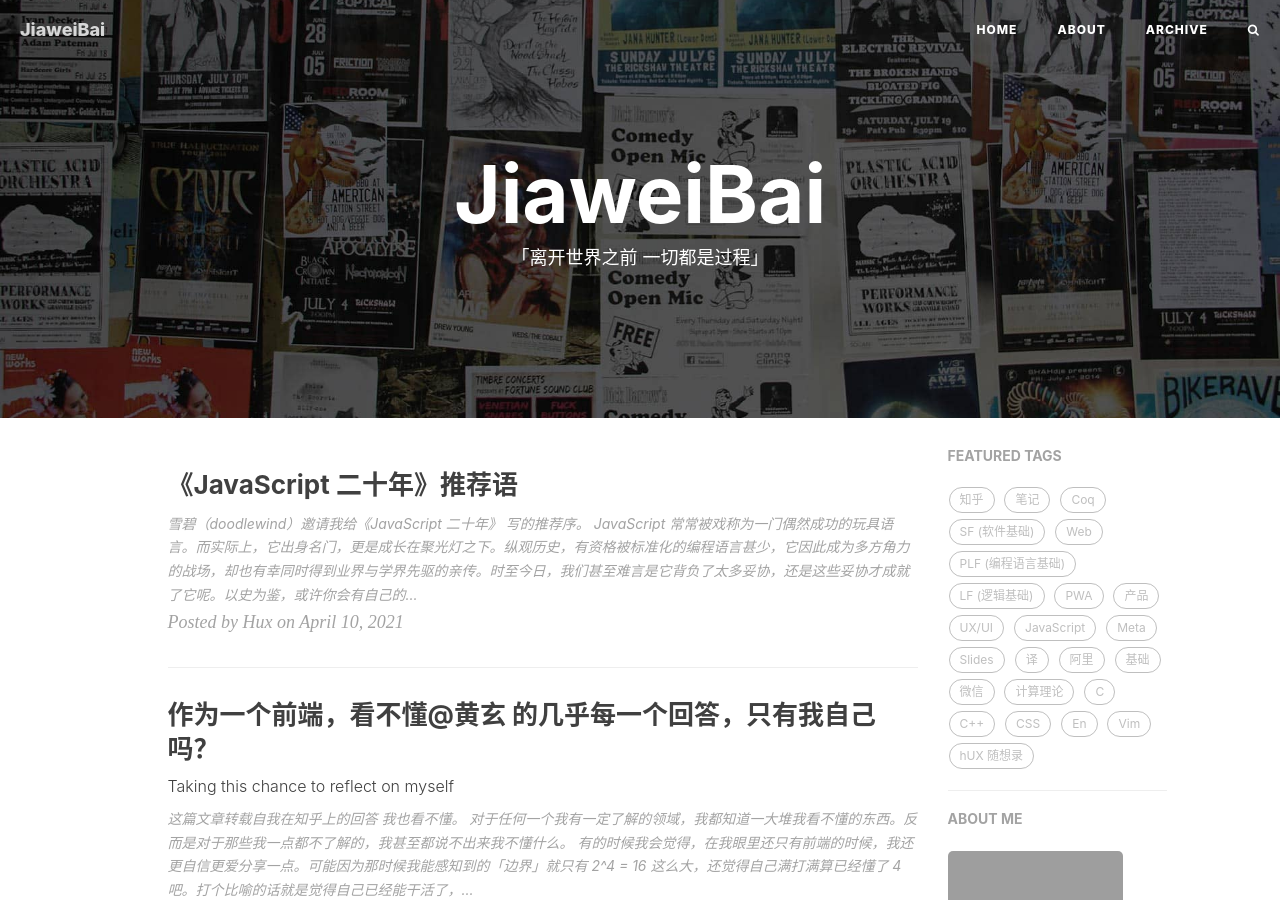
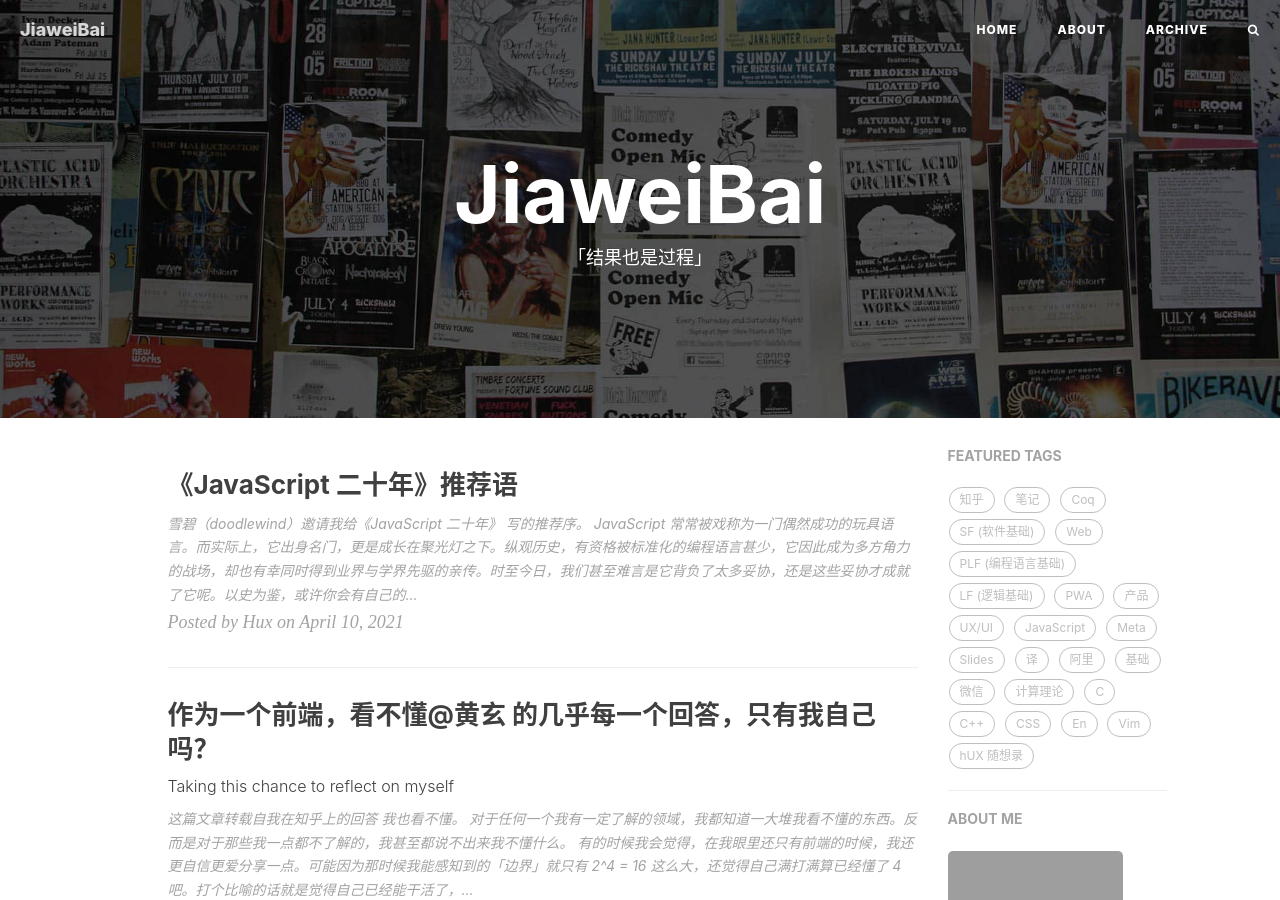
Before and after one commit to Hyper-jiawei/Hyper-jiawei.github.io, a Jekyll site: the page built from index.html, in a window 1280 px wide and 900 px high. Built offline with Jekyll 4.4.1, drawn with Linux system fonts in a browser that asks for light colours; nearby versions of some CDN libraries; the list of posts is cut into pages by our own code; comment, search, counter and statistics services are not loaded; grey boxes are pictures that could not be loaded.

Commit message:
index.html

```diff
--- a/index.html
+++ b/index.html
@@ -1,6 +1,6 @@
 ---
 layout: page
-description: "「离开世界之前 一切都是过程」"
+description: "「结果也是过程」"
 ---
 
 {% for post in paginator.posts %}
```
